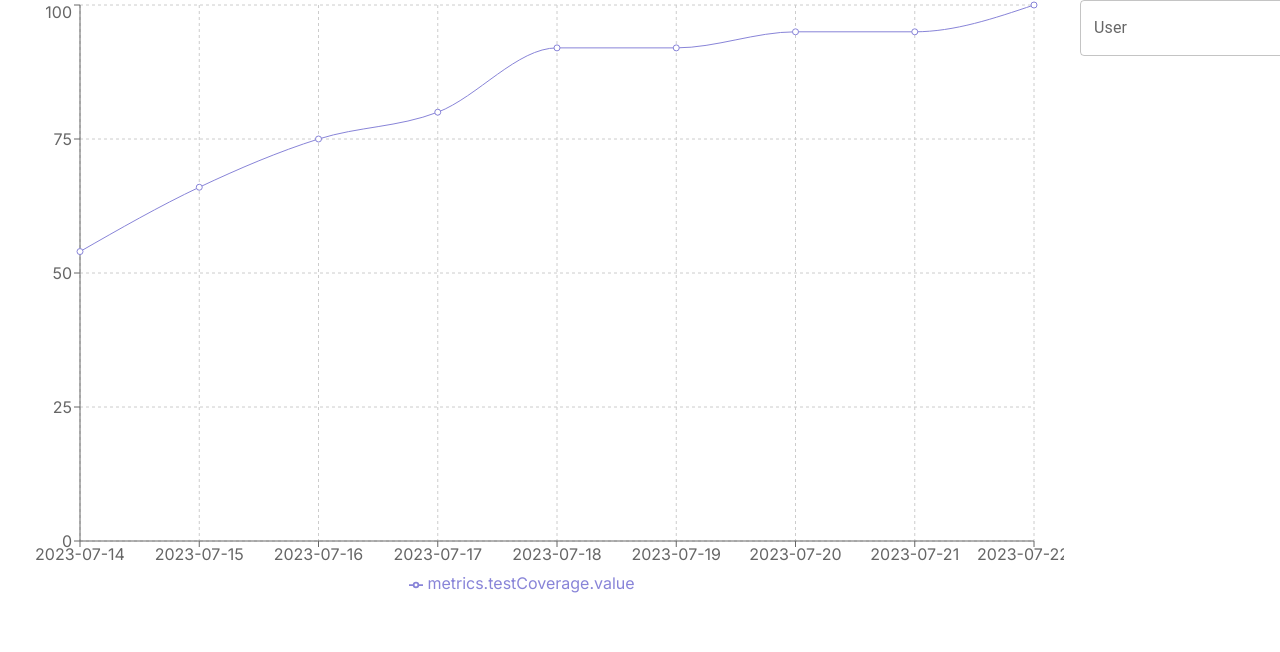
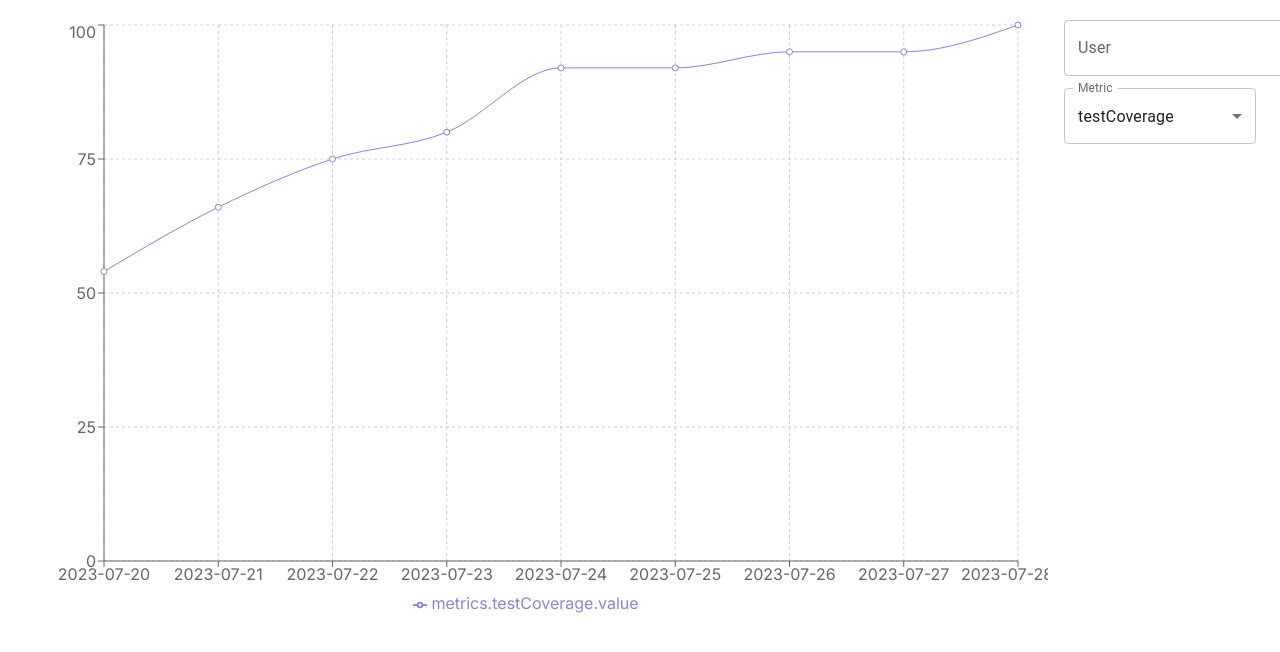
Before and after one commit to andriyor/git-metric-viz, a Next.js app: page / in a window 1280 px wide. Shown: the top 652 px of the page. Built offline with nearby package versions, Linux system fonts and the light colour scheme.

Commit message:
add metric selector

```diff
--- a/app/Chart.tsx
+++ b/app/Chart.tsx
@@ -29,7 +29,7 @@ const CustomTooltip = (data: any) => {
         <p>date: {data.payload[0].payload.commitDate}</p>
         <Payload payload={data.payload[0].payload.author} />
         <p></p>
-        <Payload payload={data.payload[0].payload.metrics.testCoverage} />
+        <Payload payload={data.payload[0].payload.metrics[data.metricName]} />
       </div>
     );
   }
@@ -37,7 +37,7 @@ const CustomTooltip = (data: any) => {
   return null;
 };
 
-export const Chart = ({ metadata }: any) => {
+export const Chart = ({ metadata, metricName }: any) => {
   return (
     <ResponsiveContainer width="100%" height="100%">
       <LineChart
@@ -54,11 +54,11 @@ export const Chart = ({ metadata }: any) => {
         <CartesianGrid strokeDasharray="3 3" />
         <XAxis dataKey="commitDate" />
         <YAxis />
-        <Tooltip content={<CustomTooltip />} />
+        <Tooltip content={<CustomTooltip metricName={metricName} />} />
         <Legend />
         <Line
           type="monotone"
-          dataKey="metrics.testCoverage.value"
+          dataKey={`metrics.${metricName}.value`}
           stroke="#8884d8"
           activeDot={{ r: 8 }}
         />
--- /dev/null
+++ b/app/Metric.tsx
@@ -0,0 +1,30 @@
+import Box from "@mui/material/Box";
+import InputLabel from "@mui/material/InputLabel";
+import MenuItem from "@mui/material/MenuItem";
+import FormControl from "@mui/material/FormControl";
+import Select from "@mui/material/Select";
+
+import json from "@/result.json";
+
+export const Metrics = ({ onMetricClick, value }: any) => {
+  return (
+    <Box sx={{ width: "100%", maxWidth: 360, bgcolor: "background.paper" }}>
+      <FormControl fullWidth>
+        <InputLabel id="demo-simple-select-label">Metric</InputLabel>
+        <Select
+          labelId="demo-simple-select-label"
+          id="demo-simple-select"
+          label="Metric"
+          value={value}
+          onChange={(event) => onMetricClick(event.target.value)}
+        >
+          {json.metrics.map((item) => (
+            <MenuItem key={item} value={item}>
+              {item}
+            </MenuItem>
+          ))}
+        </Select>
+      </FormControl>
+    </Box>
+  );
+};
--- a/app/page.tsx
+++ b/app/page.tsx
@@ -5,9 +5,24 @@ import Grid from "@mui/material/Grid";
 import json from "../result.json";
 import { Chart } from "@/app/Chart";
 import { Authors } from "@/app/Authors";
+import { Metrics } from "@/app/Metric";
+import { Container } from "@mui/material";
+
+const addDiffToMetrics = (currentMetrics: any) => {
+  let previousValue = currentMetrics[0].metrics;
+  for (const metricsResultElement of currentMetrics) {
+    for (const metric in metricsResultElement.metrics) {
+      metricsResultElement.metrics[metric]["diff"] =
+        metricsResultElement.metrics[metric].value - previousValue[metric].value;
+    }
+    previousValue = metricsResultElement.metrics
+  }
+  return currentMetrics;
+};
 
 export default function Home() {
   const [selectedAuthor, setSelectedAuthor] = useState();
+  const [selectedMetric, setSelectedMetric] = useState(json.metrics[0]);
   const [metadata, setMetadata] = useState(json.metadata);
 
   useEffect(() => {
@@ -15,24 +30,31 @@ export default function Home() {
       const filtered = json.metadata.filter(
         (m) => m.author.authorEmail === selectedAuthor.authorEmail,
       );
-      setMetadata(filtered);
+      setMetadata(addDiffToMetrics(filtered));
     } else {
-      setMetadata(json.metadata);
+      setMetadata(addDiffToMetrics(json.metadata));
     }
   }, [selectedAuthor]);
 
   return (
-    <div>
+    <div className="mt-5">
+      <Container maxWidth="xl">
         <Grid container spacing={2}>
           <Grid item xs={10}>
             <div style={{ height: "600px" }}>
-            <Chart metadata={metadata} />
+              <Chart metadata={metadata} metricName={selectedMetric} />
             </div>
           </Grid>
           <Grid item xs={2}>
+            <div className="mb-3">
               <Authors onAuthorClick={setSelectedAuthor} />
+            </div>
+            <div>
+              <Metrics onMetricClick={setSelectedMetric} value={selectedMetric} />
+            </div>
           </Grid>
         </Grid>
+      </Container>
     </div>
   );
 }
--- a/result.json
+++ b/result.json
@@ -1,89 +1,5 @@
 {
   "metadata": [
-    {
-      "commitDate": "2023-07-14",
-      "author": {
-        "authorName": "Andrii Oriekhov",
-        "authorEmail": "andriyorehov@gmail.com"
-      },
-      "metrics": {
-        "testCoverage": {
-          "name": "testCoverage",
-          "value": 54,
-          "increase": null
-        }
-      }
-    },
-    {
-      "commitDate": "2023-07-15",
-      "author": {
-        "authorName": "Andrii Oriekhov",
-        "authorEmail": "andriyorehov@gmail.com"
-      },
-      "metrics": {
-        "testCoverage": {
-          "name": "testCoverage",
-          "value": 66,
-          "increase": 12
-        }
-      }
-    },
-    {
-      "commitDate": "2023-07-16",
-      "author": {
-        "authorName": "Andrii Oriekhov",
-        "authorEmail": "andriyorehov@gmail.com"
-      },
-      "metrics": {
-        "testCoverage": {
-          "name": "testCoverage",
-          "value": 75,
-          "increase": 9
-        }
-      }
-    },
-    {
-      "commitDate": "2023-07-17",
-      "author": {
-        "authorName": "Andrii Oriekhov",
-        "authorEmail": "andriyorehov@gmail.com"
-      },
-      "metrics": {
-        "testCoverage": {
-          "name": "testCoverage",
-          "value": 80,
-          "increase": 5
-        }
-      }
-    },
-    {
-      "commitDate": "2023-07-18",
-      "author": {
-        "authorName": "Andrii Oriekhov",
-        "authorEmail": "andriyorehov@gmail.com"
-      },
-      "metrics": {
-        "testCoverage": {
-          "name": "testCoverage",
-          "value": 92,
-          "increase": 12
-        }
-      }
-    },
-    {
-      "commitDate": "2023-07-19",
-      "author": {
-        "authorName": "main",
-        "authorEmail": "main@gmail.com"
-      },
-      "metrics": {
-        "testCoverage": {
-          "name": "testCoverage",
-          "value": 92,
-          "increase": 0
-        }
-      }
-    },
     {
       "commitDate": "2023-07-20",
       "author": {
@@ -93,22 +9,28 @@
       "metrics": {
         "testCoverage": {
           "name": "testCoverage",
-          "value": 95,
-          "increase": 3
+          "value": 54
+        },
+        "LOC": {
+          "name": "LOC",
+          "value": 185
         }
       }
     },
     {
       "commitDate": "2023-07-21",
       "author": {
-        "authorName": "main",
-        "authorEmail": "main@gmail.com"
+        "authorName": "Andrii Oriekhov",
+        "authorEmail": "andriyorehov@gmail.com"
       },
       "metrics": {
         "testCoverage": {
           "name": "testCoverage",
-          "value": 95,
-          "increase": 0
+          "value": 66
+        },
+        "LOC": {
+          "name": "LOC",
+          "value": 230
         }
       }
     },
@@ -121,8 +43,113 @@
       "metrics": {
         "testCoverage": {
           "name": "testCoverage",
-          "value": 100,
-          "increase": 5
+          "value": 75
+        },
+        "LOC": {
+          "name": "LOC",
+          "value": 270
+        }
+      }
+    },
+    {
+      "commitDate": "2023-07-23",
+      "author": {
+        "authorName": "Andrii Oriekhov",
+        "authorEmail": "andriyorehov@gmail.com"
+      },
+      "metrics": {
+        "testCoverage": {
+          "name": "testCoverage",
+          "value": 80
+        },
+        "LOC": {
+          "name": "LOC",
+          "value": 300
+        }
+      }
+    },
+    {
+      "commitDate": "2023-07-24",
+      "author": {
+        "authorName": "Andrii Oriekhov",
+        "authorEmail": "andriyorehov@gmail.com"
+      },
+      "metrics": {
+        "testCoverage": {
+          "name": "testCoverage",
+          "value": 92
+        },
+        "LOC": {
+          "name": "LOC",
+          "value": 340
+        }
+      }
+    },
+    {
+      "commitDate": "2023-07-25",
+      "author": {
+        "authorName": "main",
+        "authorEmail": "main@gmail.com"
+      },
+      "metrics": {
+        "testCoverage": {
+          "name": "testCoverage",
+          "value": 92
+        },
+        "LOC": {
+          "name": "LOC",
+          "value": 380
+        }
+      }
+    },
+    {
+      "commitDate": "2023-07-26",
+      "author": {
+        "authorName": "Andrii Oriekhov",
+        "authorEmail": "andriyorehov@gmail.com"
+      },
+      "metrics": {
+        "testCoverage": {
+          "name": "testCoverage",
+          "value": 95
+        },
+        "LOC": {
+          "name": "LOC",
+          "value": 410
+        }
+      }
+    },
+    {
+      "commitDate": "2023-07-27",
+      "author": {
+        "authorName": "main",
+        "authorEmail": "main@gmail.com"
+      },
+      "metrics": {
+        "testCoverage": {
+          "name": "testCoverage",
+          "value": 95
+        },
+        "LOC": {
+          "name": "LOC",
+          "value": 460
+        }
+      }
+    },
+    {
+      "commitDate": "2023-07-28",
+      "author": {
+        "authorName": "Andrii Oriekhov",
+        "authorEmail": "andriyorehov@gmail.com"
+      },
+      "metrics": {
+        "testCoverage": {
+          "name": "testCoverage",
+          "value": 100
+        },
+        "LOC": {
+          "name": "LOC",
+          "value": 500
         }
       }
     }
@@ -136,5 +163,9 @@
       "authorName": "main",
       "authorEmail": "main@gmail.com"
     }
+  ],
+  "metrics": [
+    "testCoverage",
+    "LOC"
   ]
 }
```
Also changed, not shown: generate-repo.ts (+39 -8 lines), generate-report.ts (+10 -7 lines). Lines whose indentation alone changed are shown as unchanged.
